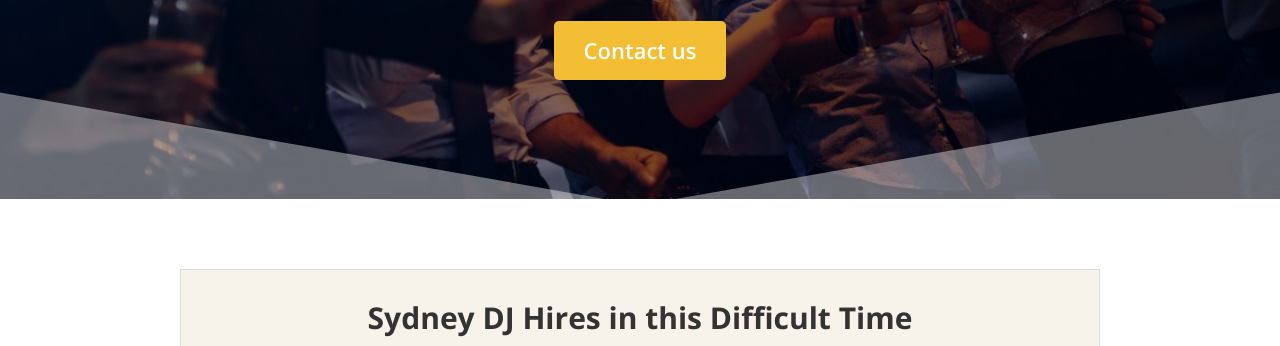
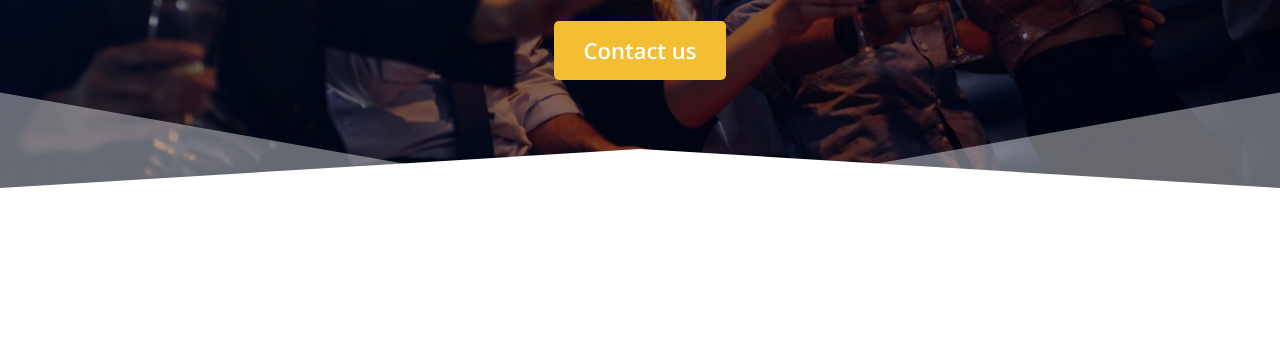
Before and after one commit to saifur703/Sydney-html-template, a plain HTML site: page index.html in a window 1280 px wide. Shown: the part 421-767 px from the top of the page. Drawn offline with nearby package versions, Linux system fonts and the light colour scheme.

Commit message:
shape add

```diff
--- a/index.html
+++ b/index.html
@@ -100,6 +100,8 @@
     </div>
     <div class="overlay2"></div>
   </section>
+  <div class="hexagon"><span></span></div>
+
 
   <section class="welcome-bottom-area">
     <div class="container">
--- a/style.css
+++ b/style.css
@@ -513,3 +513,16 @@ a.boxed-btn {
     height: 140px;
     margin: 0;
 }
+
+
+/* shape */
+
+.hexagon {
+    width: 100%;
+    height: 130px;
+    clip-path: polygon(50% 0%, 100% 30%, 100% 80%, 70% 100%, 0% 80%, 0% 30%);
+    margin-top: -50px;
+    position: relative;
+    z-index: 9;
+    background: #fff;
+}
```
